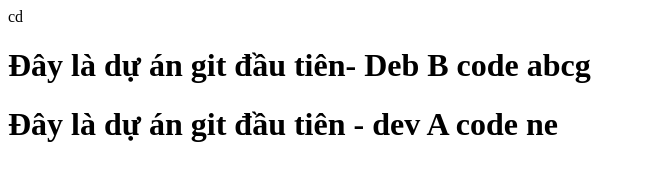
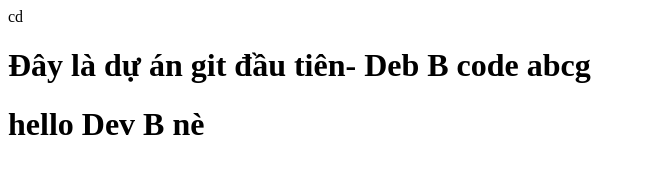
Before and after one commit to Nghia2603/bc45_DuanGit, a plain HTML site: page index.html in a window 1280 px wide. Shown: the whole page, without its empty margins (0-646 px from the left). Drawn offline with Linux system fonts and the light colour scheme.

Commit message:
'deploy-B'

```diff
--- a/index.html
+++ b/index.html
@@ -9,6 +9,6 @@ cd<!DOCTYPE html>
 </head>
 <body>
     <h1>Đây là dự án git đầu tiên- Deb B code abcg</h1>
-    <h1>Đây là dự án git đầu tiên - dev A code ne</h1>
+    <h1>hello Dev B nè </h1>
 </body>
 </html>
```
